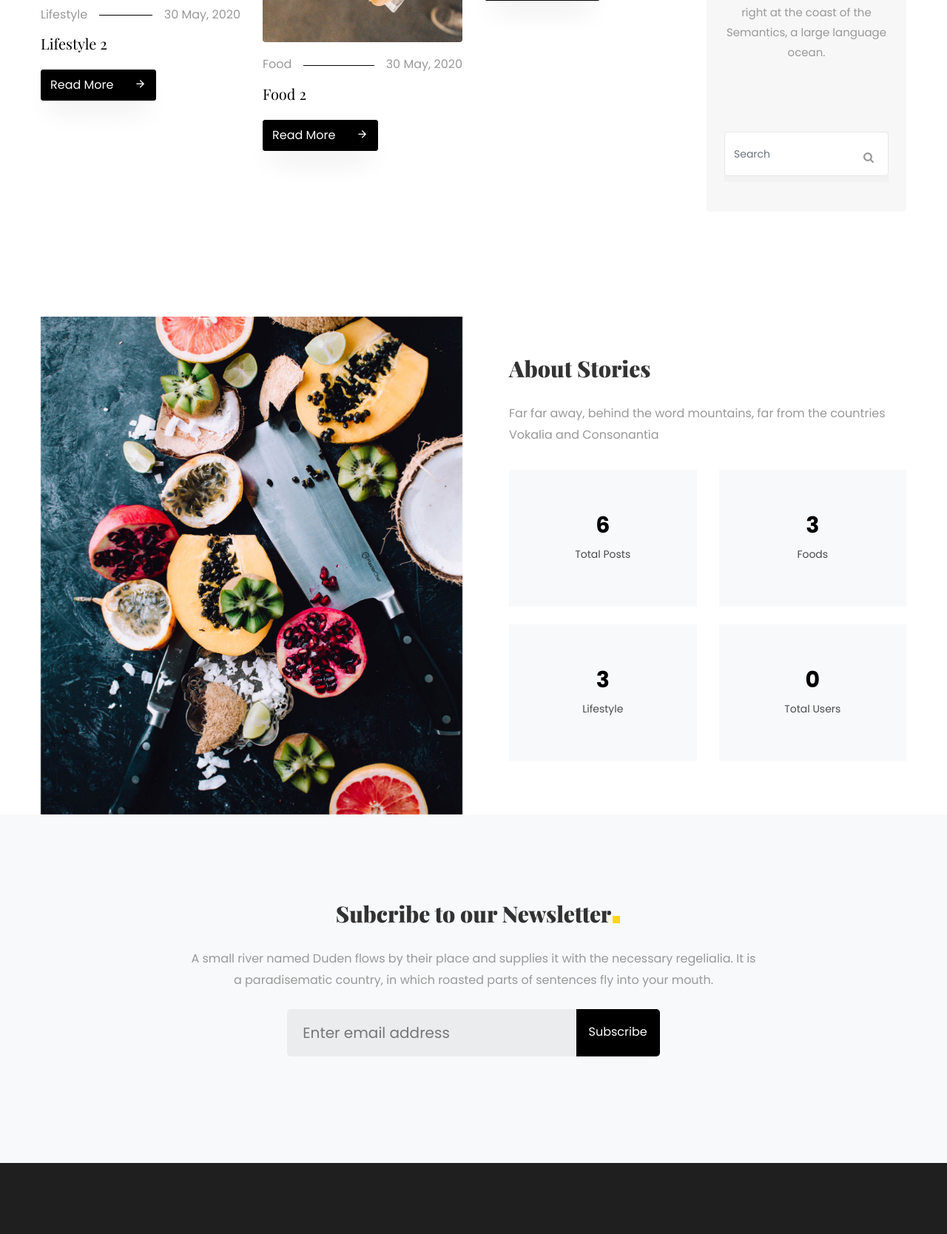
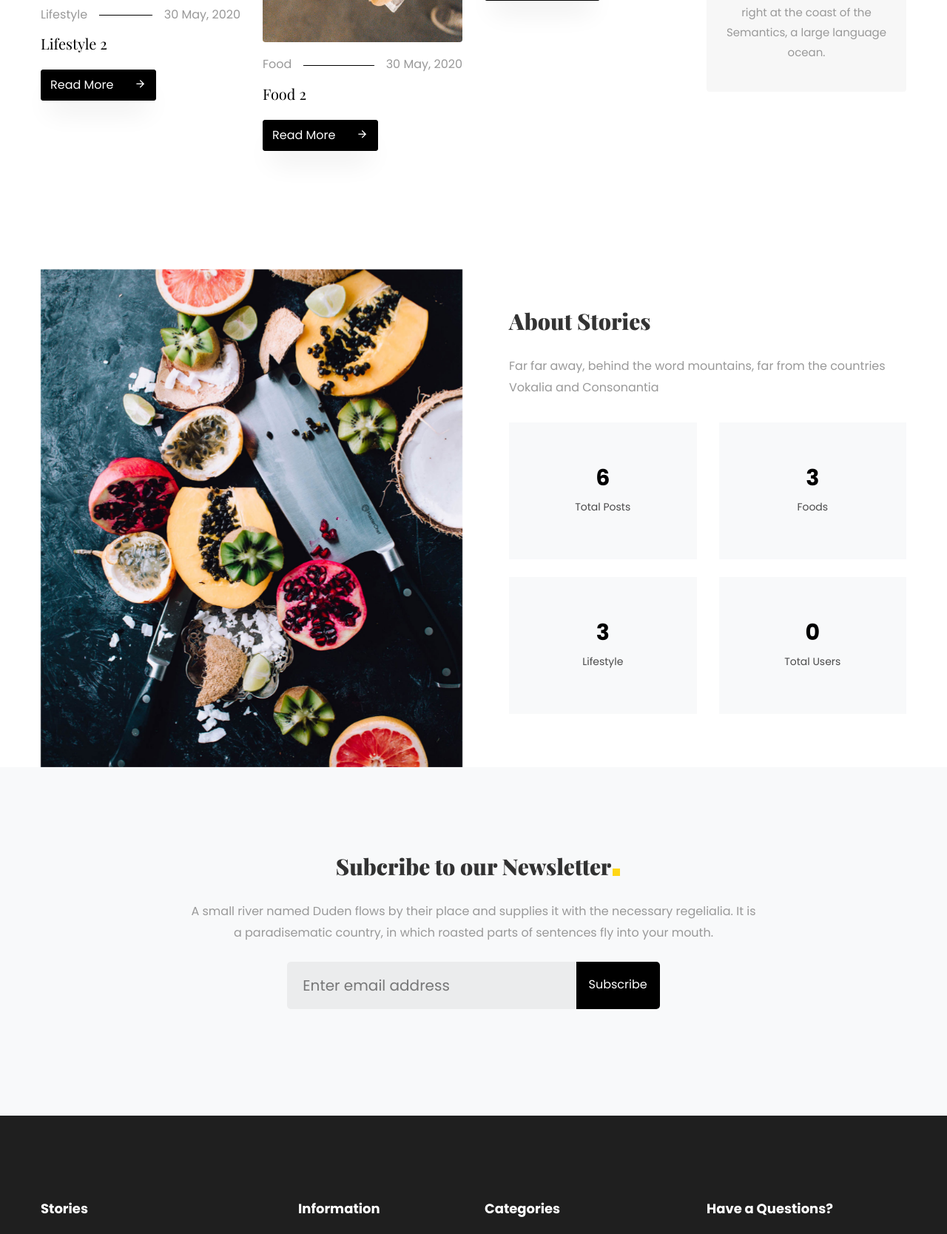
Before and after one commit to RonitNayak25/Stories, a Django app: page / in a window 1280 px wide. Shown: the part 2229-3897 px from the top of the page at 74% size. Run offline with Django 3.2, Linux system fonts and the light colour scheme; a user stored in the database is signed in; data comes from the database, SQL or seed files in the repository; some libraries are stand-ins or nearby versions; some web fonts are replaced.

Commit message:
About-Me Updated

```diff
--- a/MyApp/templates/MyApp/about_me.html
+++ b/MyApp/templates/MyApp/about_me.html
@@ -9,13 +9,3 @@
             Bookmarksgrove right at the coast of the Semantics, a large language ocean.</p>
     </div>
 </div>
-<div class="sidebar-box p-4 ftco-animate">
-    <form action="#" class="search-form">
-        <div class="form-group">
-            <span class="icon icon-search"></span>
-            <label>
-                <input type="text" class="form-control" placeholder="Search">
-            </label>
-        </div>
-    </form>
-</div>
```
